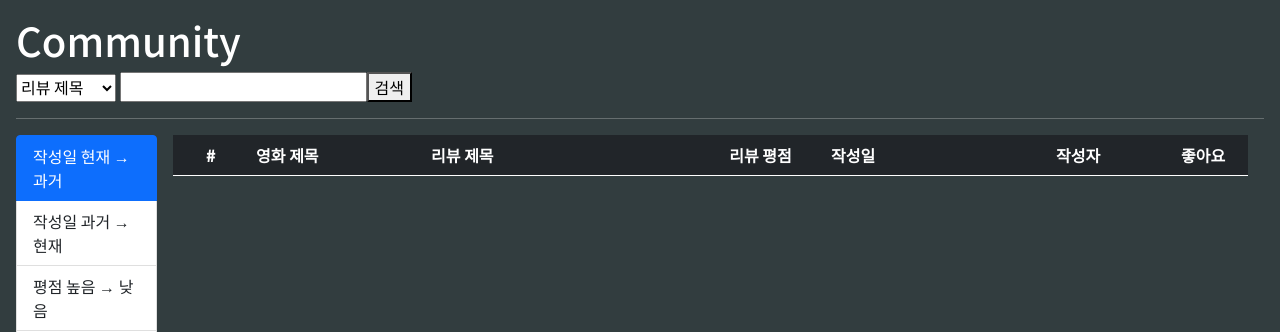
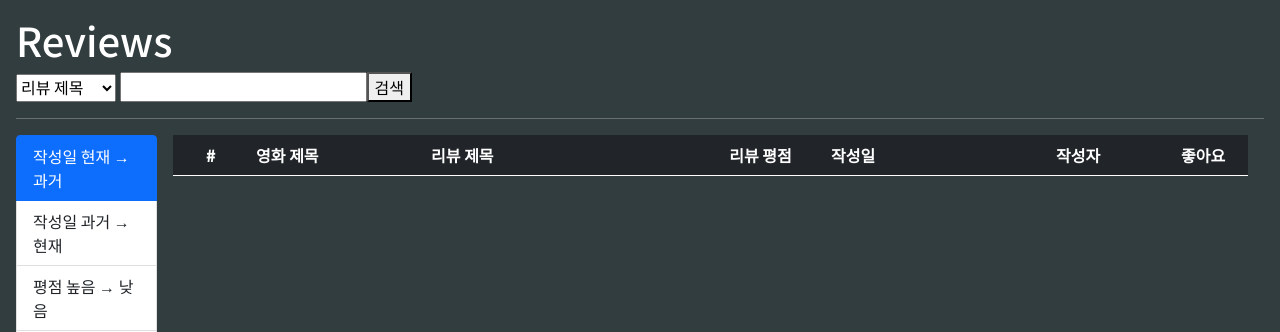
Before and after one commit to gaal94/Guns-Movies, a Django app: page /community/ in a window 1280 px wide. Shown: the part 80-412 px from the top of the page. Run offline with Django 3.2, Linux system fonts and the light colour scheme; data that the repository does not hold is empty; some libraries are stand-ins or nearby versions.

Commit message:
movie, review index page completed

```diff
--- a/community/templates/community/index.html
+++ b/community/templates/community/index.html
@@ -222,7 +222,7 @@
 
 {% block content %}
   <div class="m-3">
-    <h1>Community</h1>
+    <h1>Reviews</h1>
     <form action="{% url 'community:index' %}">
         <select name="search_type" id="search_type">
           <option value="search_by_review_title">리뷰 제목</option>
```
